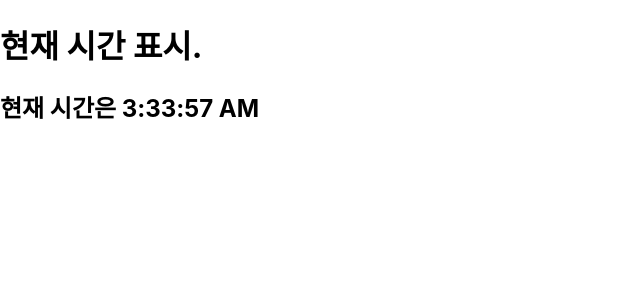
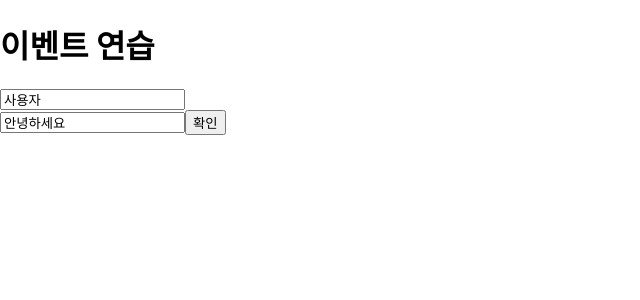
Before and after one commit to qarksangwon/ReactPractice, a React (Create React App) app in the folder sample-react/: page / in a window 1280 px wide. Shown: the top 300 px of the page, without its empty margins (0-640 px from the left). Built offline with nearby package versions, Linux system fonts and the light colour scheme.

Commit message:
onChange, onClick, onKeypress 이벤트

```diff
--- a/sample-react/src/App.js
+++ b/sample-react/src/App.js
@@ -4,12 +4,13 @@ import "./App.css";
 // import Section from "./Section";
 // import MyComponent from "./MyComponent";
 // import Say from "./Say";
-import Clock from "./Clock";
+// import Clock from "./Clock";
+import EventPractice from "./EventPractice";
 
 function App() {
   return (
     <>
-      <Clock />
+      <EventPractice />
     </>
   );
 }
--- /dev/null
+++ b/sample-react/src/EventPractice.js
@@ -0,0 +1,42 @@
+import { useState } from "react";
+
+const EventPractice = () => {
+  const [message, setMessage] = useState("안녕하세요");
+  const changeMsg = (e) => {
+    setMessage(e.target.value);
+  };
+  const [userName, setUserName] = useState("사용자");
+  const changeUN = (e) => {
+    setUserName(e.target.value);
+  };
+  const onClick = () => {
+    alert(userName + " : " + message);
+    setUserName("");
+    setMessage("");
+  };
+  const onKeyPress = (e) => {
+    if (e.key === "Enter") onClick();
+  };
+  return (
+    <div>
+      <h1>이벤트 연습</h1>
+      <input
+        type="text"
+        placeholder="이름을 입력하세요"
+        onChange={changeUN}
+        value={userName}
+      />
+      <br />
+      <input
+        type="text"
+        placeholder="입력 하시기 바랍니다."
+        onChange={changeMsg}
+        value={message}
+        onKeyDown={onKeyPress}
+      />
+      <button onClick={onClick}>확인</button>
+    </div>
+  );
+};
+
+export default EventPractice;
```
